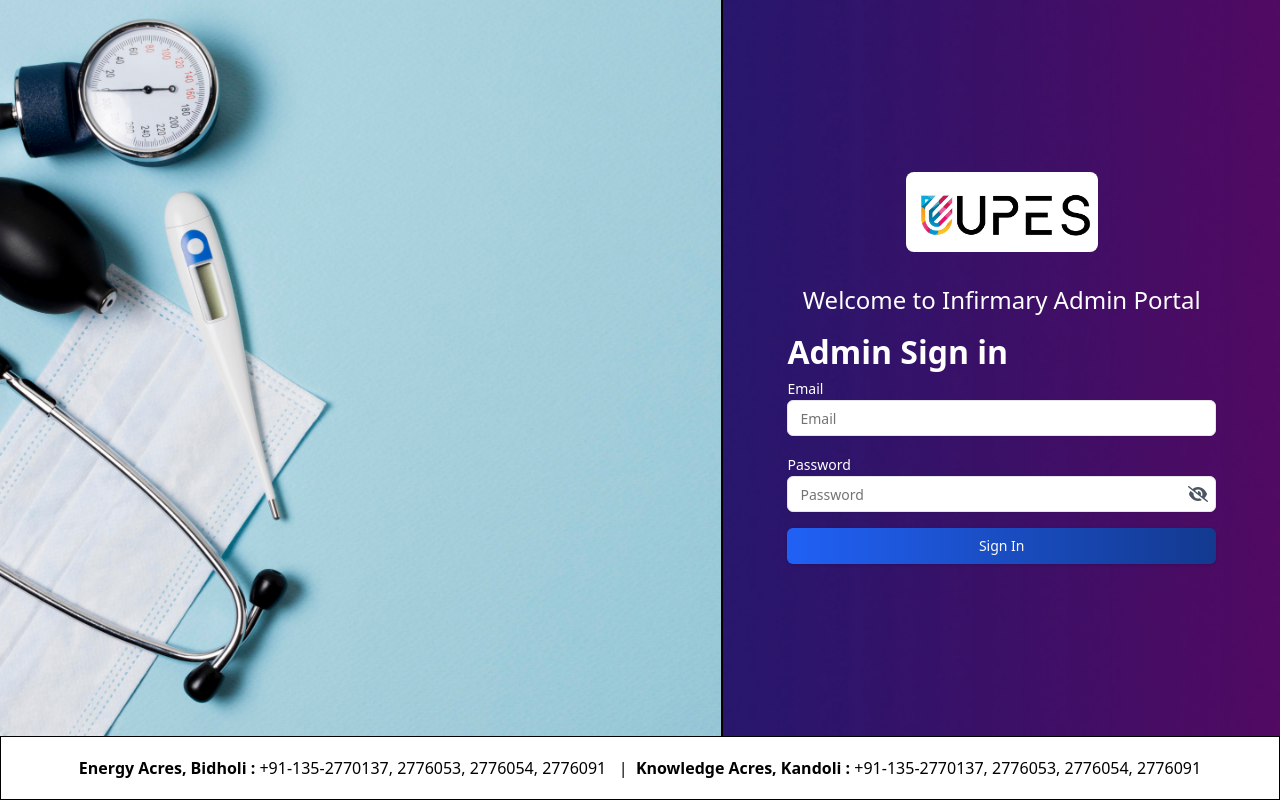
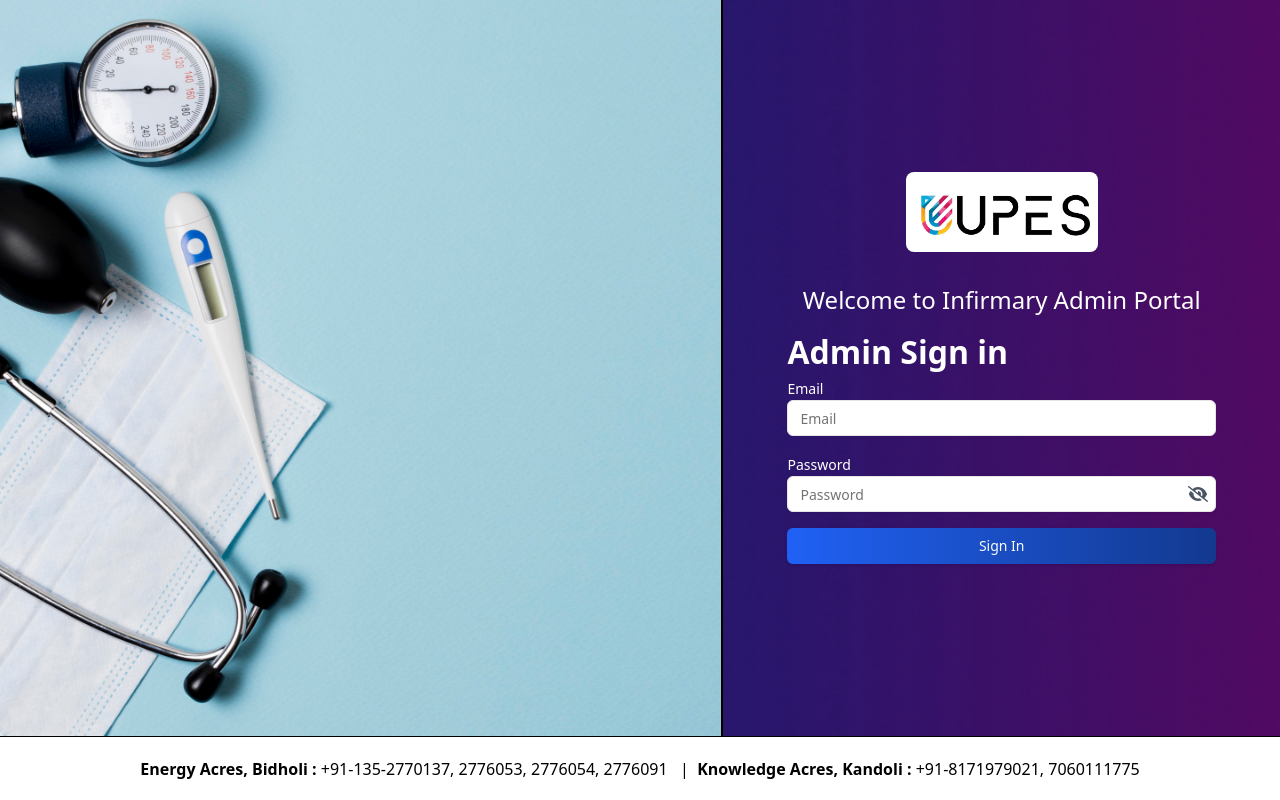
Before and after one commit to Yorichi07/Infirmary-Frontend, a React (Vite) app: page /admin-portal in a window 1280 px wide. Built offline with nearby package versions, Linux system fonts and the light colour scheme.

Commit message:
latest4.0

```diff
--- a/src/private/admin-dashboard/AdminDashboard.tsx
+++ b/src/private/admin-dashboard/AdminDashboard.tsx
@@ -55,7 +55,7 @@ const AdminDashboard = () => {
             onClick={() => navigate("/register-assistant-doctor")}
           >
             <p className="text-white font-semibold text-lg text-center flex-1">
-              Add New Assistant Doctor
+              Add New Nursing Assistant
             </p>
           </button>
         </div>
--- a/src/private/assistant-dashboard/AssistantDoctorDashboardLayout.tsx
+++ b/src/private/assistant-dashboard/AssistantDoctorDashboardLayout.tsx
@@ -7,16 +7,16 @@ const AssistantDoctorDashboardLayout = ({
 }: {
   children: React.ReactNode;
 }) => {
-  const [title, setTitle] = useState("assistant doctor dashboard");
+  const [title, setTitle] = useState("nursing assistant dashboard");
 
   useEffect(() => {
     const mediaQuery = window.matchMedia("(max-width: 1024px)");
     const handleMediaChange = (e: MediaQueryListEvent) => {
-      setTitle(e.matches ? "AD dashboard" : "assistant doctor dashboard");
+      setTitle(e.matches ? "AD dashboard" : "nursing assistant dashboard");
     };
 
     setTitle(
-      mediaQuery.matches ? "AD dashboard" : "assistant doctor dashboard"
+      mediaQuery.matches ? "AD dashboard" : "nursing assistant dashboard"
     );
 
     mediaQuery.addEventListener("change", handleMediaChange);
--- a/src/private/new-assistant-doctor/NewAssistantDoctor.tsx
+++ b/src/private/new-assistant-doctor/NewAssistantDoctor.tsx
@@ -85,7 +85,7 @@ const NewAssistantDoctor = () => {
         });
         toast({
           title: "Registration Successful",
-          description: "New Assistant Doctor has been successfully registered.",
+          description: "New Nursing Assistant has been successfully registered.",
         });
         setTimeout(() => {
           navigate("/admin-dashboard");
--- a/src/private/new-assistant-doctor/NewAssistantDoctorLayout.tsx
+++ b/src/private/new-assistant-doctor/NewAssistantDoctorLayout.tsx
@@ -7,16 +7,16 @@ const NewAssistantDoctorLayout = ({
 }: {
   children: React.ReactNode;
 }) => {
-  const [title, setTitle] = useState("Register New Assistant Doctor");
+  const [title, setTitle] = useState("Register New Nursing Assistant");
 
   useEffect(() => {
     const mediaQuery = window.matchMedia("(max-width: 1024px)");
     const handleMediaChange = (e: MediaQueryListEvent) => {
-      setTitle(e.matches ? "Register New AD" : "Register New Assistant Doctor");
+      setTitle(e.matches ? "Register New AD" : "Register New Nursing Assistant");
     };
 
     setTitle(
-      mediaQuery.matches ? "Register New AD" : "Register New Assistant Doctor"
+      mediaQuery.matches ? "Register New AD" : "Register New Nursing Assistant"
     );
 
     mediaQuery.addEventListener("change", handleMediaChange);
--- a/src/private/patient-details/PatientDetails.tsx
+++ b/src/private/patient-details/PatientDetails.tsx
@@ -290,14 +290,16 @@ const PatientDetails = () => {
       <div className="min-h-[84svh] p-5 flex flex-col bg-[#f5f5f5] max-lg:min-h-[93svh] max-lg:p-2">
         <div className=" overflow-y-scroll p-5 max-lg:p-0">
           <div className="flex justify-between mb-5 max-lg:flex-col max-lg:items-center">
+            <div className="flex justify-center items-center w-[25%] max-lg:w-[50%] max-lg:mb-5">
               <img
-              className="w-[15%] border-black border-[1.5px] max-lg:w-[50%] max-lg:mb-5"
+                className="border-black border-[1.5px]"
                 src={
                   ndata?.imageUrl != null
                     ? `http://localhost:8081/${ndata?.imageUrl}`
                     : "/default-user.jpg"
                 }
               />
+            </div>
             <div className="w-full flex px-4 justify-between lg:gap-4 max-lg:flex-col">
               <div className="flex flex-col w-[50%] justify-between max-lg:gap-5 max-lg:mb-5 max-lg:w-full">
                 <div className="input-field">
@@ -395,7 +397,7 @@ const PatientDetails = () => {
                 ></textarea>
               </div>
             </div>
-            <div className="flex flex-col justify-center items-center gap-4 w-[40%] max-lg:w-[100%]">
+            <div className="flex flex-col justify-center items-center gap-4 w-[30%] max-lg:w-[100%]">
               <Popover>
                 <PopoverTrigger className="history-btn max-lg:hidden">
                   Address Type
@@ -652,10 +654,10 @@ const PatientDetails = () => {
                 </div>
               </div>
               <div className="mt-5">
-                <label className="font-medium">Dietary Recommendations:</label>
+                <label className="font-medium">Recommendations:</label>
                 <textarea
                   className="w-full h-[100px] p-4 rounded-[8px] bg-[#d5d4df] mt-1 resize-none"
-                  placeholder="Enter dietary recommendations here..."
+                  placeholder="Enter recommendations here..."
                   onChange={(event: any) => setDietary(event.target.value)}
                 ></textarea>
               </div>
--- a/src/private/user-profile/UserProfileLayout.tsx
+++ b/src/private/user-profile/UserProfileLayout.tsx
@@ -18,7 +18,7 @@ const UserProfileLayout = ({ children }: { children: React.ReactNode }) => {
       <div className="flex items-center justify-center w-full border-t border-black bg-white text-black min-h-[8svh] max-lg:hidden">
         <b>Energy Acres, Bidholi : </b>&nbsp;+91-135-2770137, 2776053, 2776054,
         2776091 &nbsp; | &nbsp; <b>Knowledge Acres, Kandoli : </b>
-        &nbsp;+91-135-2770137, 2776053, 2776054, 2776091
+        &nbsp;+91-8171979021, 7060111775
       </div>
     </div>
   );
--- a/src/public/AdminSignIn.scss
+++ b/src/public/AdminSignIn.scss
@@ -70,16 +70,6 @@
     }
   }
 }
-.helpline {
-  display: flex;
-  align-items: center;
-  justify-content: center;
-  width: 100%;
-  border: 1px solid black ;
-  background-color: white;
-  color: black;
-  min-height: 8svh;
-}
 
 @media only screen and (max-width: 1024px) {
   .sign-container {
@@ -95,7 +85,4 @@
         padding:0 0.5rem;
     }
   }
-  .helpline {
-    display: none;
-  }
 }
--- a/src/public/AdminSignIn.tsx
+++ b/src/public/AdminSignIn.tsx
@@ -118,10 +118,10 @@ const AdminSignIn = () => {
           </div>
         </div>
       </div>
-      <div className="helpline">
+      <div className="flex items-center justify-center w-full border-t border-black bg-white text-black min-h-[8svh] max-lg:hidden">
         <b>Energy Acres, Bidholi : </b>&nbsp;+91-135-2770137, 2776053, 2776054,
         2776091 &nbsp; | &nbsp; <b>Knowledge Acres, Kandoli : </b>
-        &nbsp;+91-135-2770137, 2776053, 2776054, 2776091
+        &nbsp;+91-8171979021, 7060111775
       </div>
     </>
   );
--- a/src/public/SignIn.scss
+++ b/src/public/SignIn.scss
@@ -70,17 +70,6 @@
   }
 }
 
-.helpline {
-  display: flex;
-  align-items: center;
-  justify-content: center;
-  width: 100%;
-  border: 1px solid black;
-  background-color: white;
-  color: black;
-  min-height: 8svh;
-}
-
 @media only screen and (max-width: 1024px) {
   .sign-container {
     grid-template-columns: 1fr;
@@ -101,7 +90,4 @@
       max-width: 96svw;
     }
   }
-  .helpline {
-    display: none;
-  }
 }
--- a/src/public/SignIn.tsx
+++ b/src/public/SignIn.tsx
@@ -33,7 +33,7 @@ const DASHBOARD_ROUTES = {
 const ROLES = [
   { value: "doctor", label: "Doctor" },
   { value: "patient", label: "Patient" },
-  { value: "assistant_doctor", label: "Assistant Doctor" },
+  { value: "assistant_doctor", label: "Nursing Assistant" },
 ];
 
 const SignIn = () => {
@@ -280,10 +280,10 @@ const SignIn = () => {
           </div>
         </div>
       </div>
-      <div className="helpline">
+      <div className="flex items-center justify-center w-full border-t border-black bg-white text-black min-h-[8svh] max-lg:hidden">
         <b>Energy Acres, Bidholi : </b>&nbsp;+91-135-2770137, 2776053, 2776054,
         2776091 &nbsp; | &nbsp; <b>Knowledge Acres, Kandoli : </b>
-        &nbsp;+91-135-2770137, 2776053, 2776054, 2776091
+        &nbsp;+91-8171979021, 7060111775
       </div>
     </>
   );
```
Also changed, not shown: src/private/doctor-check-in-out/DoctorCheckIn.tsx (+23 -9 lines). Lines whose indentation alone changed are shown as unchanged.
